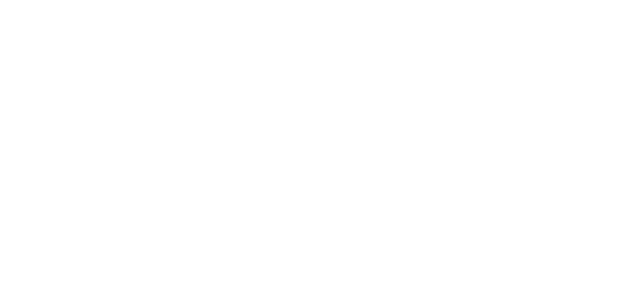
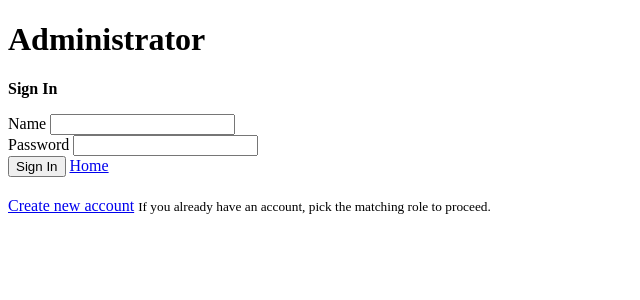
Before and after one commit to Boren168-g/Daa_Management_System, a Flask app: page /administrators in a window 1280 px wide. Before the commit the part shown is empty. Shown: the top 300 px of the page, without its empty margins (0-640 px from the left). Run offline with Flask 3, Linux system fonts and the light colour scheme.

Commit message:
Update administrators.html

```diff
--- a/templates/login/administrators.html
+++ b/templates/login/administrators.html
@@ -0,0 +1,51 @@
+<!doctype html>
+<html lang="en">
+<head>
+  <meta charset="utf-8" />
+  <title>Administrator — Sign In / Sign Up</title>
+  <meta name="viewport" content="width=device-width,initial-scale=1" />
+  <link rel="stylesheet" href="{{ url_for('static', filename='style.css') }}">
+</head>
+<body>
+  <div class="panel1" aria-label="Actions">
+  <main class="login-wrap" role="main">
+    <header class="login-header">
+      <h1 class="brand1">Administrator</h1>
+    </header>
+
+    <section class="login-body">
+      {% with messages = get_flashed_messages(with_categories=true) %}
+        {% if messages %}
+          <ul class="flashes">
+            {% for cat, msg in messages %}
+              <li class="{{ cat }}">{{ msg }}</li>
+            {% endfor %}
+          </ul>
+        {% endif %}
+      {% endwith %}
+
+      <h3 style="font-size:16px;font-weight:700">Sign In</h3>
+      <form method="post" action="{{ url_for('administrators_page') }}" id="administratorLogin">
+        <div class="field">
+          <label for="administrator_name">Name</label>
+          <input id="administrator_name" name="name" class="input" type="text" required>
+        </div>
+        <div class="field">
+          <label for="administrator_pass">Password</label>
+          <input id="administrator_pass" name="password" class="input" type="password" required>
+        </div>
+        <div class="field">
+          <button class="btn btn-primary" type="submit">Sign In</button>
+          <a class="btn btn-ghost" href="{{ url_for('index') }}">Home</a>
+        </div>
+      </form>
+    </section>
+  </main>
+  <div class="cta" aria-label="Actions">
+      <div style="margin-top:20px"></div>
+      <a class="btn btn-ghost" href="{{ url_for('create_admin') }}">Create new account</a>
+      <small style="margin-top:8px">If you already have an account, pick the matching role to proceed.</small>
+  </div>
+  </div>
+</body>
+</html>
```
